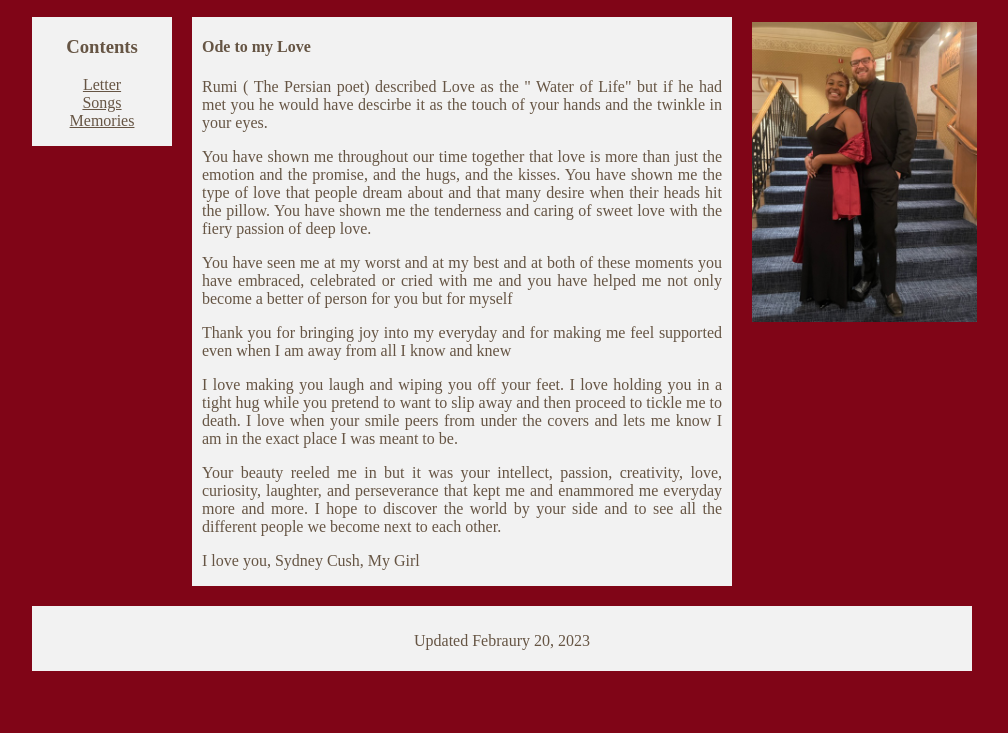
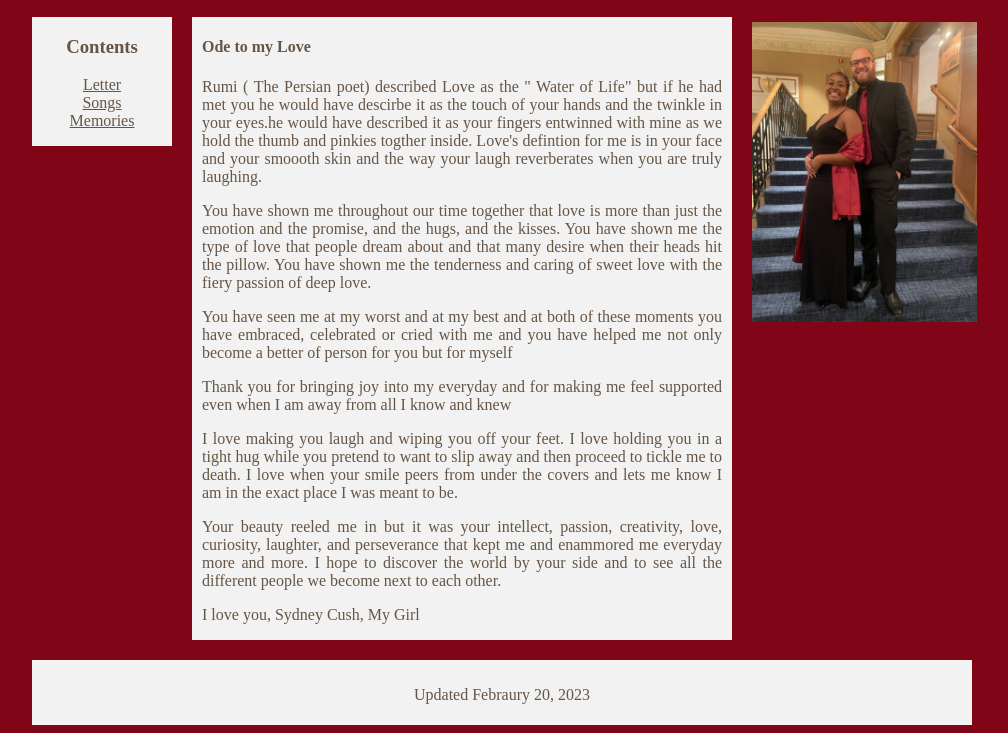
Before and after one commit to hernandezj1/vPW, a plain HTML site: page V.html in a window 1280 px wide. Shown: the part 200-933 px from the top of the page, without its empty margins (138-1146 px from the left). Before the commit the page ends 879 px from the top, so only its background shows below. Drawn offline with Linux system fonts and the light colour scheme.

Commit message:
Update V.html

```diff
--- a/V.html
+++ b/V.html
@@ -37,7 +37,7 @@
 			</div>
 			<div id="PageDesc" class="grid_7">
 				<h4>Ode to my Love</h4>
-					<p> Rumi ( The Persian poet) described Love as the " Water of Life" but if he had met you he would have descirbe it as the touch of your hands and the twinkle in your eyes.</p>
+					<p> Rumi ( The Persian poet) described Love as the " Water of Life" but if he had met you he would have descirbe it as the touch of your hands and the twinkle in your eyes.he would have described it as your fingers entwinned with mine as we hold the thumb and pinkies togther inside. Love's defintion for me is in your face and your smoooth skin and the way your laugh reverberates when you are truly laughing.</p>
 
                     <p> You have shown me throughout our time together that love is more than just the emotion and the promise, and the hugs, and the kisses. You have shown me the type of love that people dream about and that many desire when their heads hit the pillow. You have shown me the tenderness and caring of sweet love with the fiery passion of deep love.</p>
 
```
